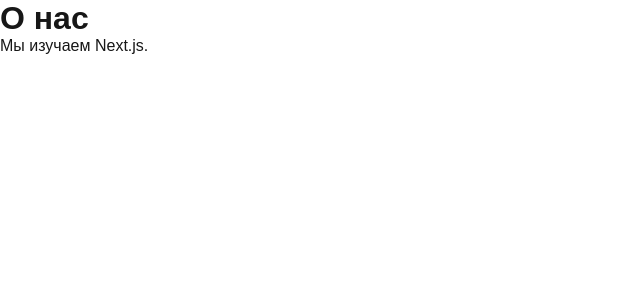
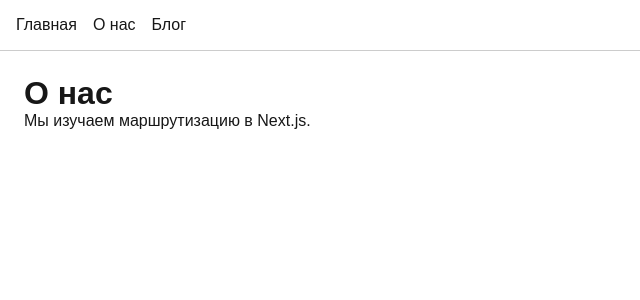
Before and after one commit to arseniytech/my-next-app, a Next.js app: page /about in a window 1280 px wide. Shown: the top 300 px of the page, without its empty margins (0-640 px from the left). Built offline with nearby package versions, Linux system fonts and the light colour scheme.

Commit message:
add nav and about page

```diff
--- a/app/about/page.tsx
+++ b/app/about/page.tsx
@@ -1,8 +1,8 @@
 export default function AboutPage() {
   return (
-    <main>
+    <div>
       <h1>О нас</h1>
-      <p>Мы изучаем Next.js.</p>
-    </main>
+      <p>Мы изучаем маршрутизацию в Next.js.</p>
+    </div>
   );
 }
--- a/app/layout.tsx
+++ b/app/layout.tsx
@@ -1,19 +1,22 @@
-import type { Metadata } from 'next';
+import type { ReactNode } from 'react';
+import Link from 'next/link';
 import './globals.css';
 
-export const metadata: Metadata = {
-  title: 'My Next App',
-  description: 'структура проекта next.js, серверные и клиентские компоненты',
-};
+interface RootLayoutProps {
+  children: ReactNode;
+}
 
-export default function RootLayout({
-  children,
-}: {
-  children: React.ReactNode;
-}) {
+export default function RootLayout({ children }: RootLayoutProps) {
   return (
     <html lang="ru">
-      <body>{children}</body>
+      <body>
+        <nav style={{ padding: '16px', borderBottom: '1px solid #ccc' }}>
+          <Link href="/" style={{ marginRight: '16px' }}>Главная</Link>
+          <Link href="/about" style={{ marginRight: '16px' }}>О нас</Link>
+          <Link href="/blog" style={{ marginRight: '16px' }}>Блог</Link>
+        </nav>
+        <main style={{ padding: '24px' }}>{children}</main>
+      </body>
     </html>
   );
 }
```
